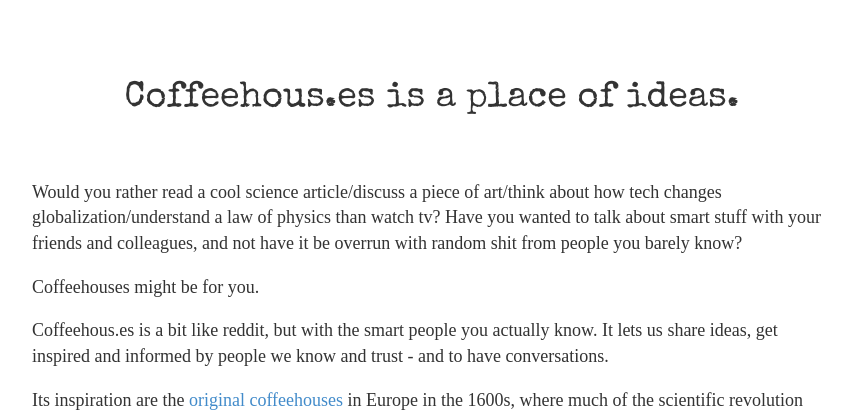
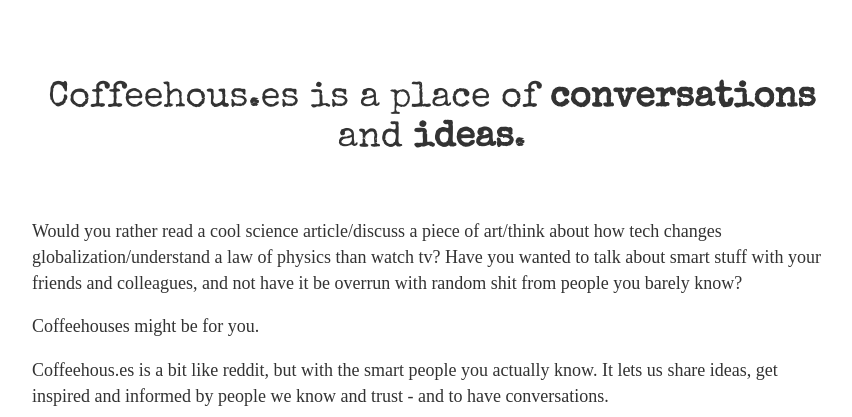
Before and after one commit to skoczen/coffeehous.es, a Django app: template project/apps/main_site/templates/main_site/home.html in a window 1280 px wide. Shown: the top 417 px of the page, without its empty margins (208-1060 px from the left). Run offline with Django 3.2, Linux system fonts and the light colour scheme; the template is opened without the code that fills it, so the values that code supplies are empty; some libraries are stand-ins or nearby versions; some web fonts are replaced.

Commit message:
and conversations

```diff
--- a/project/apps/main_site/templates/main_site/home.html
+++ b/project/apps/main_site/templates/main_site/home.html
@@ -16,7 +16,7 @@
 
 {% block content %}
 <div class="home_page">
-    <h1>Coffeehous.es is a place of ideas.</h1>
+    <h1>Coffeehous.es is a place of <b>conversations</b><br/> and <b>ideas</b>.</h1>
 
     <p>Would you rather read a cool science article/discuss a piece of art/think about how tech changes globalization/understand a law of physics than watch tv?  Have you wanted to talk about smart stuff with your friends and colleagues, and not have it be overrun with random shit from people you barely know?</p>
 
```
